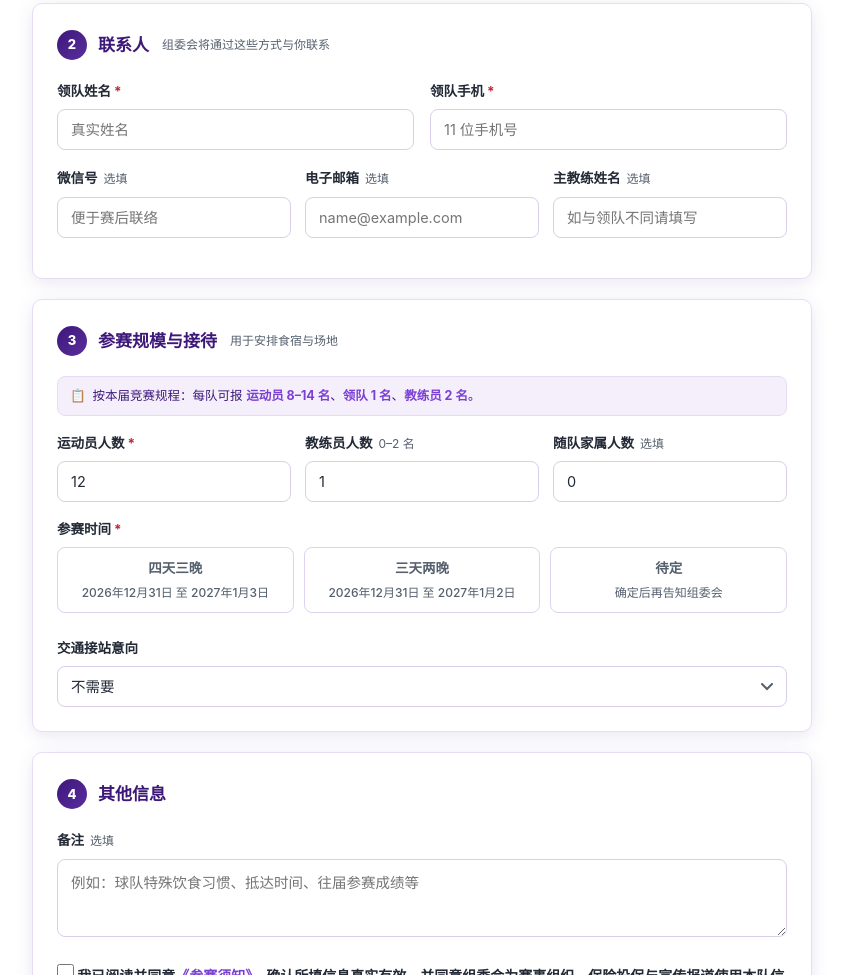
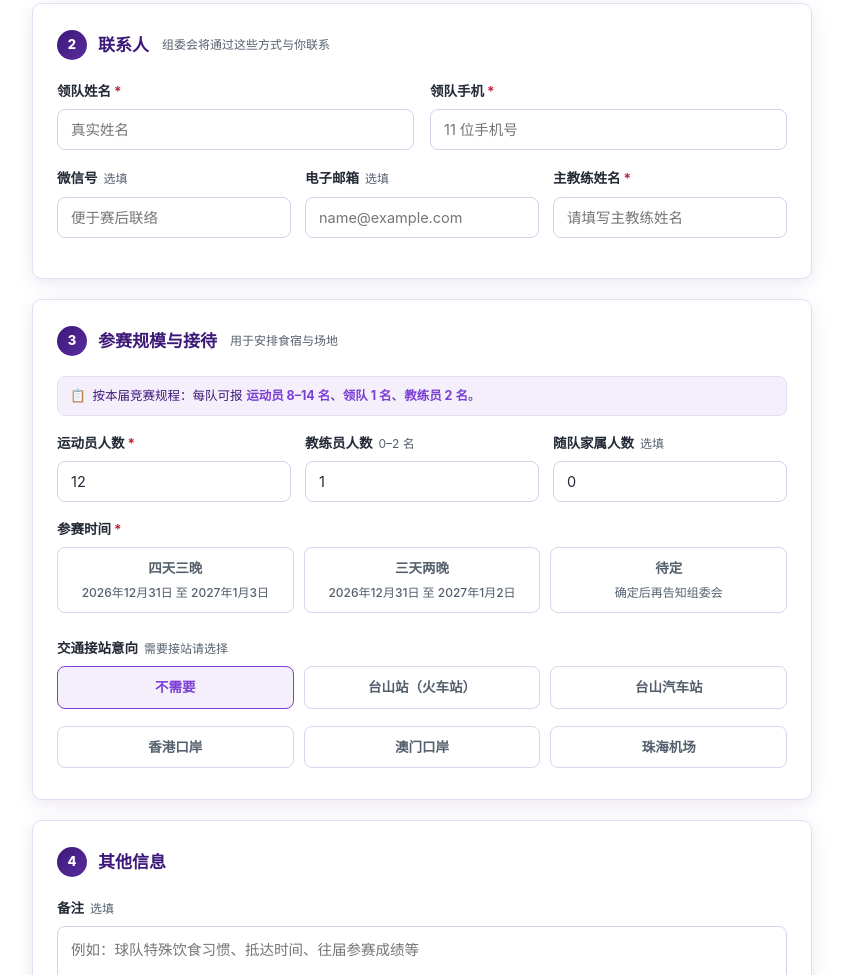
Before and after one commit to Maklive/yuedong-volleyball, a plain HTML site: page register.html in a window 1280 px wide. Shown: the part 1146-2121 px from the top of the page, without its empty margins (218-1061 px from the left). Drawn offline with Linux system fonts and the light colour scheme.

Commit message:
报名表：接站意向改为单选项，主教练姓名改为必填

```diff
--- a/register.html
+++ b/register.html
@@ -327,8 +327,9 @@ footer a{color:#fff;font-weight:600}
             <div class="err-msg" id="err-leaderEmail">邮箱格式不正确</div>
           </div>
           <div class="field">
-            <label for="coachName">主教练姓名<span class="tip">选填</span></label>
-            <input type="text" id="coachName" name="coachName" maxlength="20" placeholder="如与领队不同请填写" autocomplete="off">
+            <label for="coachName">主教练姓名<span class="req">*</span></label>
+            <input type="text" id="coachName" name="coachName" maxlength="20" placeholder="请填写主教练姓名" autocomplete="off">
+            <div class="err-msg" id="err-coachName">请填写主教练姓名（至少 2 个字）</div>
           </div>
         </div>
       </section>
@@ -374,15 +375,15 @@ footer a{color:#fff;font-weight:600}
         </div>
 
         <div class="field">
-          <label for="pickupIntent">交通接站意向</label>
-          <select id="pickupIntent" name="pickupIntent">
-            <option value="不需要">不需要</option>
-            <option value="台山站（火车站）">台山站（火车站）</option>
-            <option value="台山汽车站">台山汽车站</option>
-            <option value="香港口岸">香港口岸</option>
-            <option value="澳门口岸">澳门口岸</option>
-            <option value="珠海机场">珠海机场</option>
-          </select>
+          <label>交通接站意向<span class="tip">需要接站请选择</span></label>
+          <div class="radios">
+            <label class="radio wide"><input type="radio" name="pickupIntent" value="不需要" checked><span class="box">不需要</span></label>
+            <label class="radio wide"><input type="radio" name="pickupIntent" value="台山站（火车站）"><span class="box">台山站（火车站）</span></label>
+            <label class="radio wide"><input type="radio" name="pickupIntent" value="台山汽车站"><span class="box">台山汽车站</span></label>
+            <label class="radio wide"><input type="radio" name="pickupIntent" value="香港口岸"><span class="box">香港口岸</span></label>
+            <label class="radio wide"><input type="radio" name="pickupIntent" value="澳门口岸"><span class="box">澳门口岸</span></label>
+            <label class="radio wide"><input type="radio" name="pickupIntent" value="珠海机场"><span class="box">珠海机场</span></label>
+          </div>
         </div>
       </section>
 
@@ -496,7 +497,7 @@ footer a{color:#fff;font-weight:600}
       contact_phone: rec.leaderPhone,
       contact_email: rec.leaderEmail || null,
       wechat: rec.leaderWechat || null,
-      head_coach: rec.coachName || null,
+      head_coach: rec.coachName,
       athletes_count: rec.playerCount ? (parseInt(rec.playerCount, 10) || null) : null,
       coach_count: rec.coachCount ? (parseInt(rec.coachCount, 10) || 0) : 0,
       staff_count: rec.staffCount ? (parseInt(rec.staffCount, 10) || 0) : 0,
@@ -542,6 +543,7 @@ footer a{color:#fff;font-weight:600}
     leaderPhone: function (v) { return /^1[3-9]\d{9}$/.test(v.trim()); },
     leaderWechat: function (v) { v = v.trim(); return v === '' || (v.length >= 2 && v.length <= 30 && !/\s/.test(v)); },
     leaderEmail: function (v) { v = v.trim(); return v === '' || /^[^\s@]+@[^\s@]+\.[^\s@]{2,}$/.test(v); },
+    coachName:   function (v) { return v.trim().length >= 2; },
     playerCount: function (v) { var n = parseInt(v, 10); return n >= 8 && n <= 14; },
     coachCount:  function (v) { var n = parseInt(v, 10); return v === '' || (n >= 0 && n <= 2); }
   };
@@ -681,7 +683,7 @@ footer a{color:#fff;font-weight:600}
       coachCount: document.getElementById('coachCount').value,
       staffCount: document.getElementById('staffCount').value || '0',
       stayPlan: stay.value,
-      pickupIntent: document.getElementById('pickupIntent').value,
+      pickupIntent: (form.querySelector('input[name=pickupIntent]:checked') || {}).value || '不需要',
       remark: document.getElementById('remark').value.trim(),
       date: d.getFullYear() + '-' + pad(d.getMonth() + 1) + '-' + pad(d.getDate()) + ' ' + pad(d.getHours()) + ':' + pad(d.getMinutes())
     };
```
